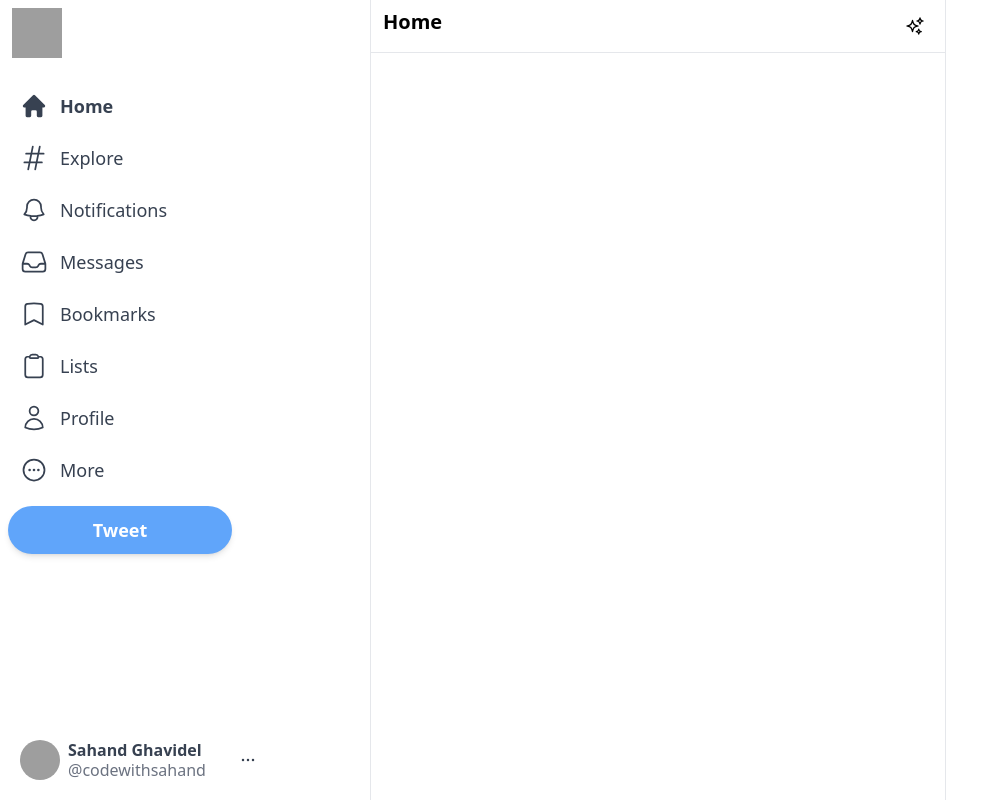
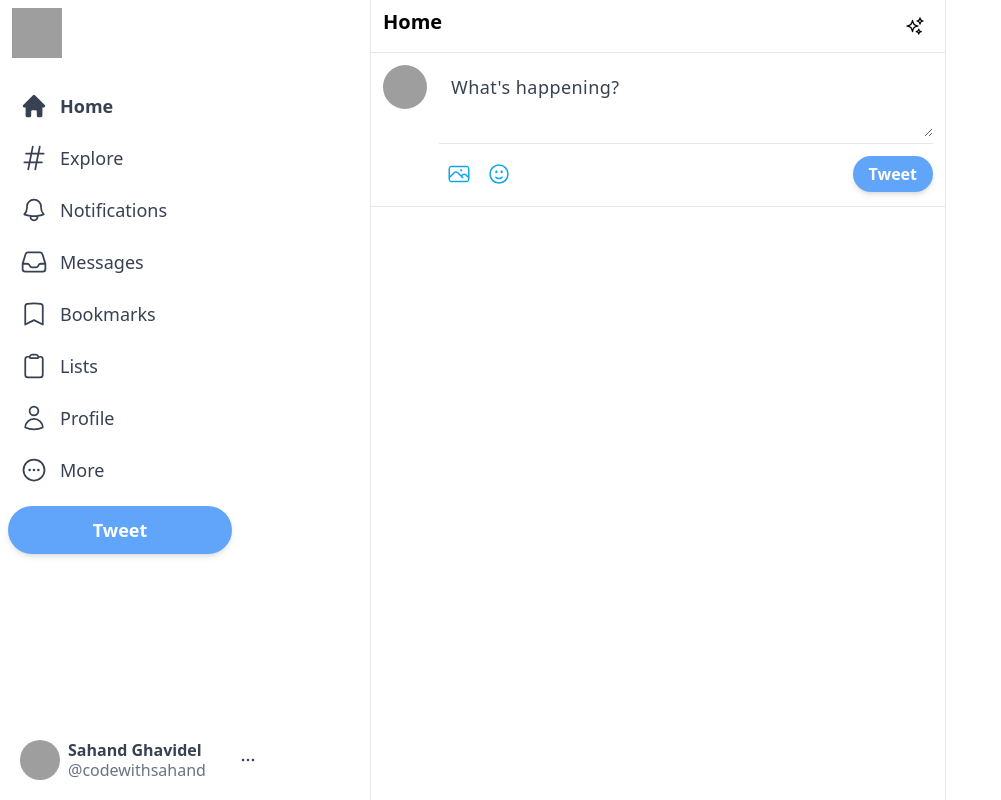
Before and after one commit to caksiswanto/twitter-clone, a Next.js app: page / in a window 1280 px wide. Shown: the whole page, without its empty margins (0-1001 px from the left). Built offline with nearby package versions, Linux system fonts and the light colour scheme; grey boxes are pictures that could not be loaded.

Commit message:
add the input section of the feed component

```diff
--- a/components/Feed.js
+++ b/components/Feed.js
@@ -1,4 +1,5 @@
 import { SparklesIcon } from '@heroicons/react/24/outline';
+import Input from './Input';
 
 export default function Feed() {
    return (
@@ -9,6 +10,8 @@
                <SparklesIcon className='h-5' />
             </div>
          </div>
+
+         <Input />
       </div>
    );
 }
--- /dev/null
+++ b/components/Input.js
@@ -0,0 +1,30 @@
+import { FaceSmileIcon, PhotoIcon } from '@heroicons/react/24/outline';
+
+export default function Input() {
+   return (
+      <div className='flex border-b border-gray-200 p-3 space-x-3'>
+         <img
+            src='https://www.adscientificindex.com/pictures/0b/50734.jpg'
+            alt='user-img'
+            className='h-11 w-11 rounded-full cursor-pointer hover:brightness-95'
+         />
+         <div className='w-full divide-y divide-gray-200'>
+            <div className=''>
+               <textarea
+                  className='w-full border-none focus:ring-0 text-lg placeholder-gray-700 tracking-wide min-h-[50px] text-gray-700'
+                  rows='2'
+                  placeholder="What's happening?"></textarea>
+            </div>
+            <div className='flex items-center justify-between pt-2.5'>
+               <div className='flex'>
+                  <PhotoIcon className='h-10 w-10 hoverEffect p-2 text-sky-500 hover:bg-sky-100' />
+                  <FaceSmileIcon className='h-10 w-10 hoverEffect p-2 text-sky-500 hover:bg-sky-100' />
+               </div>
+               <button className='bg-blue-400 text-white px-4 py-1.5 rounded-full font-bold shadow-md hover:brightness-95 disabled:opacity-50'>
+                  Tweet
+               </button>
+            </div>
+         </div>
+      </div>
+   );
+}
--- a/package.json
+++ b/package.json
@@ -15,6 +15,7 @@
       "react-dom": "18.2.0"
    },
    "devDependencies": {
+      "@tailwindcss/forms": "^0.5.3",
       "autoprefixer": "^10.4.12",
       "eslint": "8.25.0",
       "eslint-config-next": "12.3.1",
--- a/tailwind.config.js
+++ b/tailwind.config.js
@@ -4,5 +4,5 @@
    theme: {
       extend: {},
    },
-   plugins: [],
+   plugins: [require('@tailwindcss/forms')],
 };
```
Also changed, not shown: 1 other file (tests, documents, lock files or other folders).
